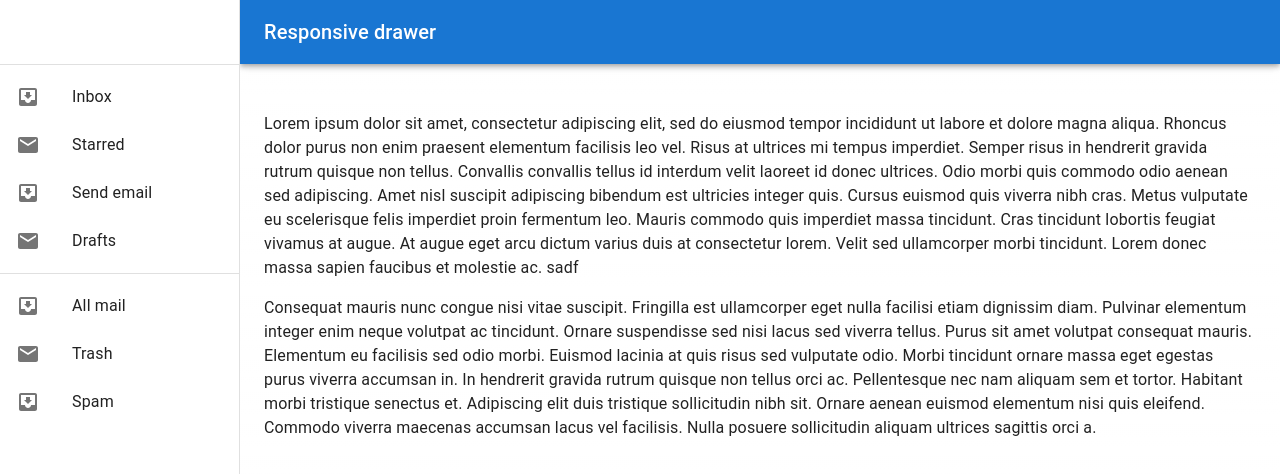
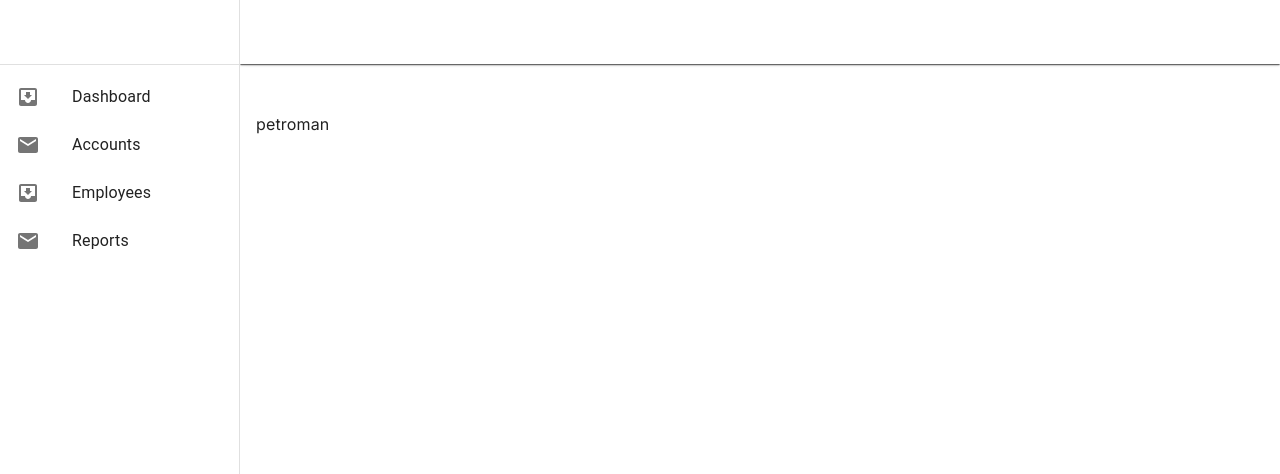
Before and after one commit to lalukrish/petrobyte, a Next.js app: page / in a window 1280 px wide. Shown: the top 474 px of the page. Built offline with nearby package versions, Linux system fonts and the light colour scheme.

Commit message:
fixing navbar

```diff
--- a/app/globals.css
+++ b/app/globals.css
@@ -1,107 +1,4 @@
-:root {
-  --max-width: 1100px;
-  --border-radius: 12px;
-  --font-mono: ui-monospace, Menlo, Monaco, "Cascadia Mono", "Segoe UI Mono",
-    "Roboto Mono", "Oxygen Mono", "Ubuntu Monospace", "Source Code Pro",
-    "Fira Mono", "Droid Sans Mono", "Courier New", monospace;
-
-  --foreground-rgb: 0, 0, 0;
-  --background-start-rgb: 214, 219, 220;
-  --background-end-rgb: 255, 255, 255;
-
-  --primary-glow: conic-gradient(
-    from 180deg at 50% 50%,
-    #16abff33 0deg,
-    #0885ff33 55deg,
-    #54d6ff33 120deg,
-    #0071ff33 160deg,
-    transparent 360deg
-  );
-  --secondary-glow: radial-gradient(
-    rgba(255, 255, 255, 1),
-    rgba(255, 255, 255, 0)
-  );
-
-  --tile-start-rgb: 239, 245, 249;
-  --tile-end-rgb: 228, 232, 233;
-  --tile-border: conic-gradient(
-    #00000080,
-    #00000040,
-    #00000030,
-    #00000020,
-    #00000010,
-    #00000010,
-    #00000080
-  );
-
-  --callout-rgb: 238, 240, 241;
-  --callout-border-rgb: 172, 175, 176;
-  --card-rgb: 180, 185, 188;
-  --card-border-rgb: 131, 134, 135;
-}
-
-@media (prefers-color-scheme: dark) {
-  :root {
-    --foreground-rgb: 255, 255, 255;
-    --background-start-rgb: 0, 0, 0;
-    --background-end-rgb: 0, 0, 0;
-
-    --primary-glow: radial-gradient(rgba(1, 65, 255, 0.4), rgba(1, 65, 255, 0));
-    --secondary-glow: linear-gradient(
-      to bottom right,
-      rgba(1, 65, 255, 0),
-      rgba(1, 65, 255, 0),
-      rgba(1, 65, 255, 0.3)
-    );
-
-    --tile-start-rgb: 2, 13, 46;
-    --tile-end-rgb: 2, 5, 19;
-    --tile-border: conic-gradient(
-      #ffffff80,
-      #ffffff40,
-      #ffffff30,
-      #ffffff20,
-      #ffffff10,
-      #ffffff10,
-      #ffffff80
-    );
-
-    --callout-rgb: 20, 20, 20;
-    --callout-border-rgb: 108, 108, 108;
-    --card-rgb: 100, 100, 100;
-    --card-border-rgb: 200, 200, 200;
-  }
-}
-
-* {
-  box-sizing: border-box;
-  padding: 0;
-  margin: 0;
-}
-
-html,
-body {
-  max-width: 100vw;
-  overflow-x: hidden;
-}
-
-body {
-  color: rgb(var(--foreground-rgb));
-  background: linear-gradient(
-      to bottom,
-      transparent,
-      rgb(var(--background-end-rgb))
-    )
-    rgb(var(--background-start-rgb));
-}
-
-a {
-  color: inherit;
-  text-decoration: none;
-}
-
-@media (prefers-color-scheme: dark) {
-  html {
-    color-scheme: dark;
-  }
-}
+.body {
+  color: black;
+  background-color: black;
+ }
--- a/app/layout.js
+++ b/app/layout.js
@@ -1,5 +1,8 @@
 import { Inter } from "next/font/google";
 import "./globals.css";
+import ResponsiveDrawer from "@/components/sidebar";
+import SidebarLayout from "@/components/sidebarLayout";
+import { Box } from "@mui/material";
 
 const inter = Inter({ subsets: ["latin"] });
 
@@ -11,7 +14,14 @@
 export default function RootLayout({ children }) {
   return (
     <html lang="en">
-      <body className={inter.className}>{children}</body>
+      <body className={inter.className}>
+
+
+        <SidebarLayout/>
+        <Box sx={{marginLeft:32}}>{children}
+</Box>
+          {/* </SidebarLayout> */}
+        </body>
     </html>
   );
 }
--- a/components/sidebar.js
+++ b/components/sidebar.js
@@ -46,7 +46,7 @@
       <Toolbar />
       <Divider />
       <List>
-        {['Inbox', 'Starred', 'Send email', 'Drafts'].map((text, index) => (
+        {['Dashboard', 'Accounts', 'Employees','Reports'].map((text, index) => (
           <ListItem key={text} disablePadding>
             <ListItemButton>
               <ListItemIcon>
@@ -57,8 +57,8 @@
           </ListItem>
         ))}
       </List>
-      <Divider />
-      <List>
+      {/* <Divider /> */}
+      {/* <List>
         {['All mail', 'Trash', 'Spam'].map((text, index) => (
           <ListItem key={text} disablePadding>
             <ListItemButton>
@@ -69,7 +69,7 @@
             </ListItemButton>
           </ListItem>
         ))}
-      </List>
+      </List> */}
     </div>
   );
 
@@ -80,15 +80,19 @@
     <Box sx={{ display: 'flex' }}>
       <CssBaseline />
       <AppBar
+      elevation={1}
         position="fixed"
+
         sx={{
           width: { sm: `calc(100% - ${drawerWidth}px)` },
           ml: { sm: `${drawerWidth}px` },
+          backgroundColor: 'white',
+
         }}
       >
         <Toolbar>
           <IconButton
-            color="inherit"
+            // color="inherit"
             aria-label="open drawer"
             edge="start"
             onClick={handleDrawerToggle}
@@ -140,34 +144,7 @@
         sx={{ flexGrow: 1, p: 3, width: { sm: `calc(100% - ${drawerWidth}px)` } }}
       >
         <Toolbar />
-        <Typography paragraph>
-          Lorem ipsum dolor sit amet, consectetur adipiscing elit, sed do eiusmod
-          tempor incididunt ut labore et dolore magna aliqua. Rhoncus dolor purus non
-          enim praesent elementum facilisis leo vel. Risus at ultrices mi tempus
-          imperdiet. Semper risus in hendrerit gravida rutrum quisque non tellus.
-          Convallis convallis tellus id interdum velit laoreet id donec ultrices.
-          Odio morbi quis commodo odio aenean sed adipiscing. Amet nisl suscipit
-          adipiscing bibendum est ultricies integer quis. Cursus euismod quis viverra
-          nibh cras. Metus vulputate eu scelerisque felis imperdiet proin fermentum
-          leo. Mauris commodo quis imperdiet massa tincidunt. Cras tincidunt lobortis
-          feugiat vivamus at augue. At augue eget arcu dictum varius duis at
-          consectetur lorem. Velit sed ullamcorper morbi tincidunt. Lorem donec massa
-          sapien faucibus et molestie ac.
-          sadf
-        </Typography>
-        <Typography paragraph>
-          Consequat mauris nunc congue nisi vitae suscipit. Fringilla est ullamcorper
-          eget nulla facilisi etiam dignissim diam. Pulvinar elementum integer enim
-          neque volutpat ac tincidunt. Ornare suspendisse sed nisi lacus sed viverra
-          tellus. Purus sit amet volutpat consequat mauris. Elementum eu facilisis
-          sed odio morbi. Euismod lacinia at quis risus sed vulputate odio. Morbi
-          tincidunt ornare massa eget egestas purus viverra accumsan in. In hendrerit
-          gravida rutrum quisque non tellus orci ac. Pellentesque nec nam aliquam sem
-          et tortor. Habitant morbi tristique senectus et. Adipiscing elit duis
-          tristique sollicitudin nibh sit. Ornare aenean euismod elementum nisi quis
-          eleifend. Commodo viverra maecenas accumsan lacus vel facilisis. Nulla
-          posuere sollicitudin aliquam ultrices sagittis orci a.
-        </Typography>
+
       </Box>
     </Box>
   );
--- /dev/null
+++ b/components/sidebarLayout.js
@@ -0,0 +1,12 @@
+import React from 'react'
+import ResponsiveDrawer from './sidebar'
+
+const SidebarLayout = () => {
+  return (
+    <>
+    <ResponsiveDrawer/>
+    </>
+  )
+}
+
+export default SidebarLayout
```
Also changed, not shown: app/employe/page.js (added, +12 -0 lines).
